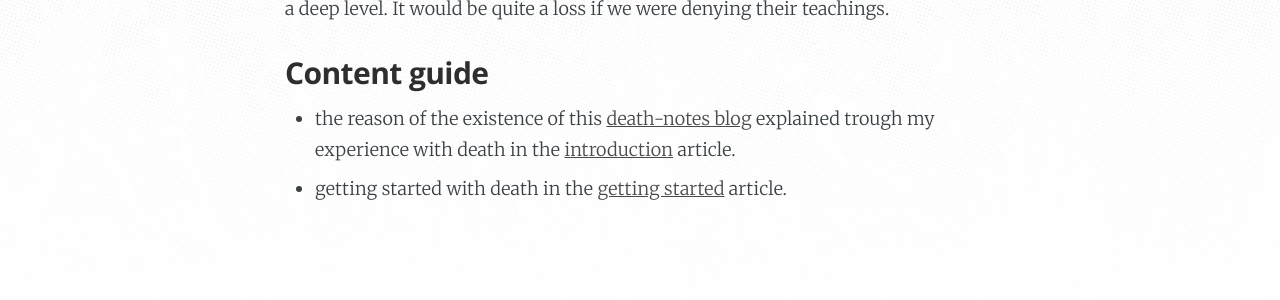
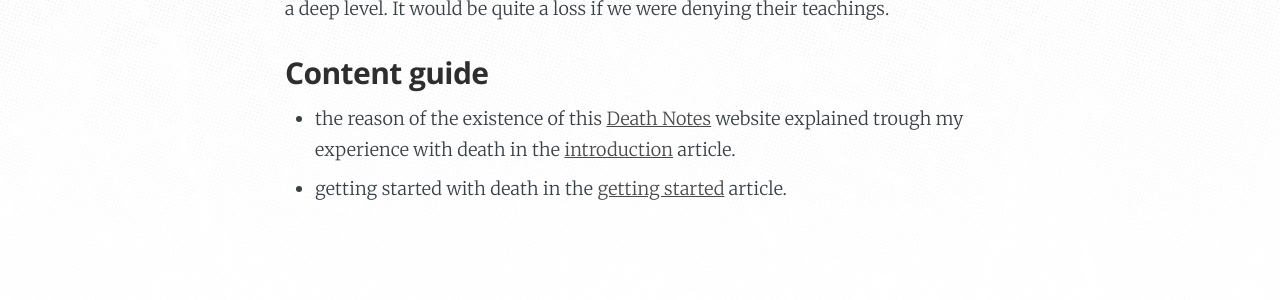
Before and after one commit to chrisvidal/death-notes, a Jekyll site: the page built from _pages/about.md, in a window 1280 px wide. Shown: the part 1058-1358 px from the top of the page. Built offline with Jekyll 4.4.1, drawn with Linux system fonts in a browser that asks for light colours.

Commit message:
about updaed

```diff
--- a/_pages/about.md
+++ b/_pages/about.md
@@ -27,5 +27,5 @@ This blog is willing to be secular even though some spirituality  ideas could ar
 
 ### Content guide
 
-- the reason of the existence of this [death-notes blog](/) explained trough my experience with death in the [introduction](/introduction) article.
+- the reason of the existence of this [Death Notes](/) website explained trough my experience with death in the [introduction](/introduction) article.
 - getting started with death in the [getting started](/getting-started) article.
```
